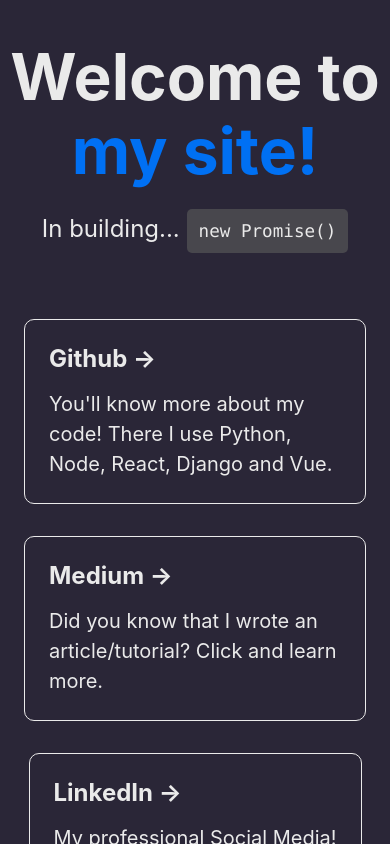
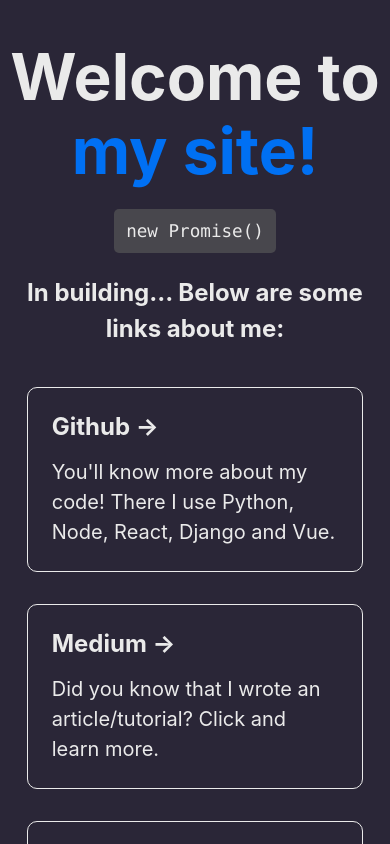
Before and after one commit to lucasfrancaid/lucasfranca.com.br, a Next.js app: page / in a window 390 px wide. Shown: the top 844 px of the page. Built offline with nearby package versions, Linux system fonts and the light colour scheme.

Commit message:
Adjust home page and cards

```diff
--- a/pages/index.js
+++ b/pages/index.js
@@ -16,9 +16,13 @@
         </h1>
 
         <p className={styles.description}>
-          In building... {' '}
+          {' '}
           <code className={styles.code}>new Promise()</code>
         </p>
+
+        <h2 className={styles.description}>
+          In building... Below are some links about me:
+        </h2>
 
         <div className={styles.grid}>
           <a href="https://github.com/lucasfrancaid" target="_blank" className={styles.card}>
--- a/styles/Home.module.css
+++ b/styles/Home.module.css
@@ -62,6 +62,7 @@
 .description {
   line-height: 1.5;
   font-size: 1.5rem;
+  margin-bottom: 0.5rem;
 }
 
 .code {
@@ -79,7 +80,7 @@
   justify-content: center;
   flex-wrap: wrap;
   max-width: 800px;
-  margin-top: 2rem;
+  margin-top: 1rem;
 }
 
 .card {
@@ -117,6 +118,9 @@
 }
 
 @media (max-width: 600px) {
+  .card {
+    width: 90%;
+  }
   .grid {
     width: 100%;
     flex-direction: column;
```
